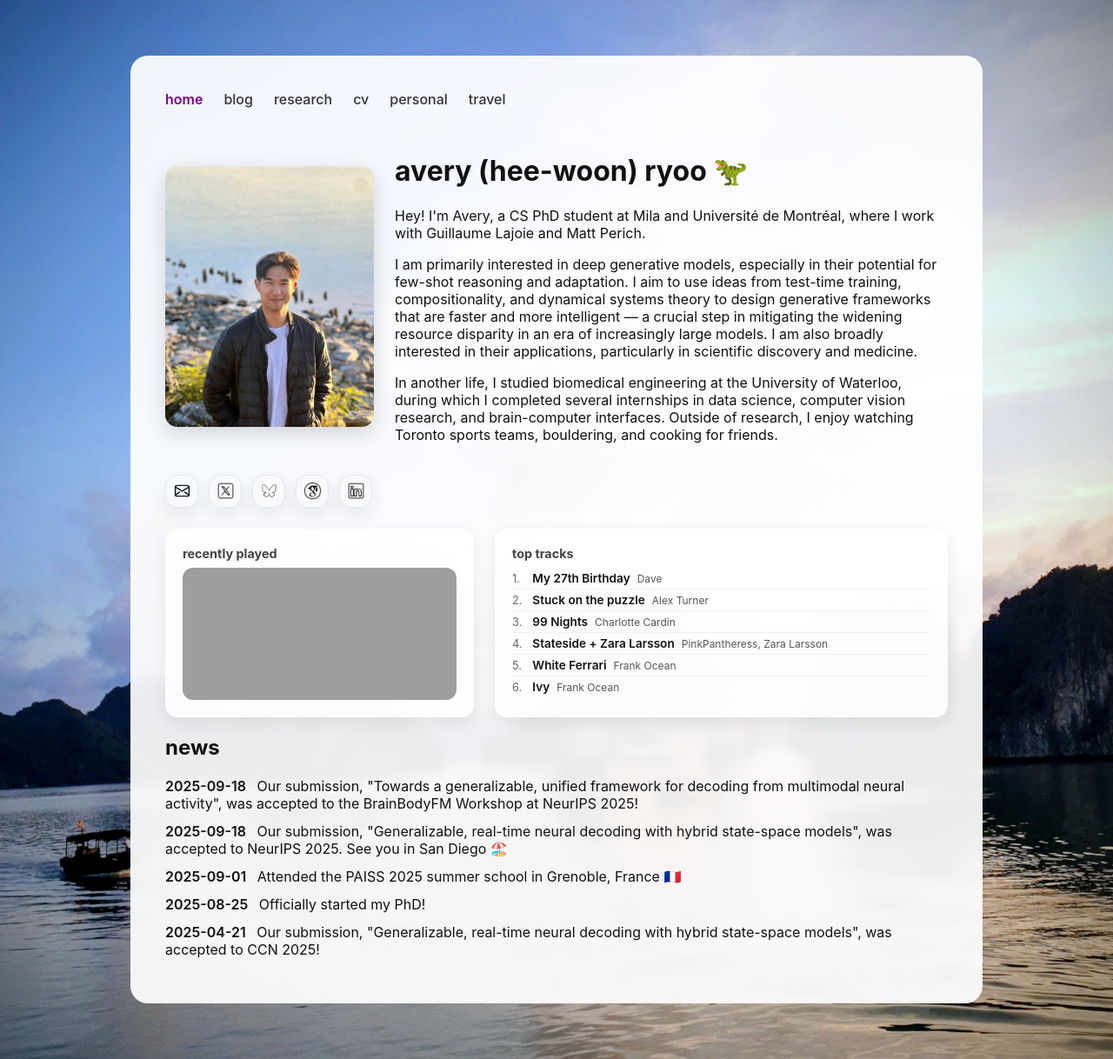
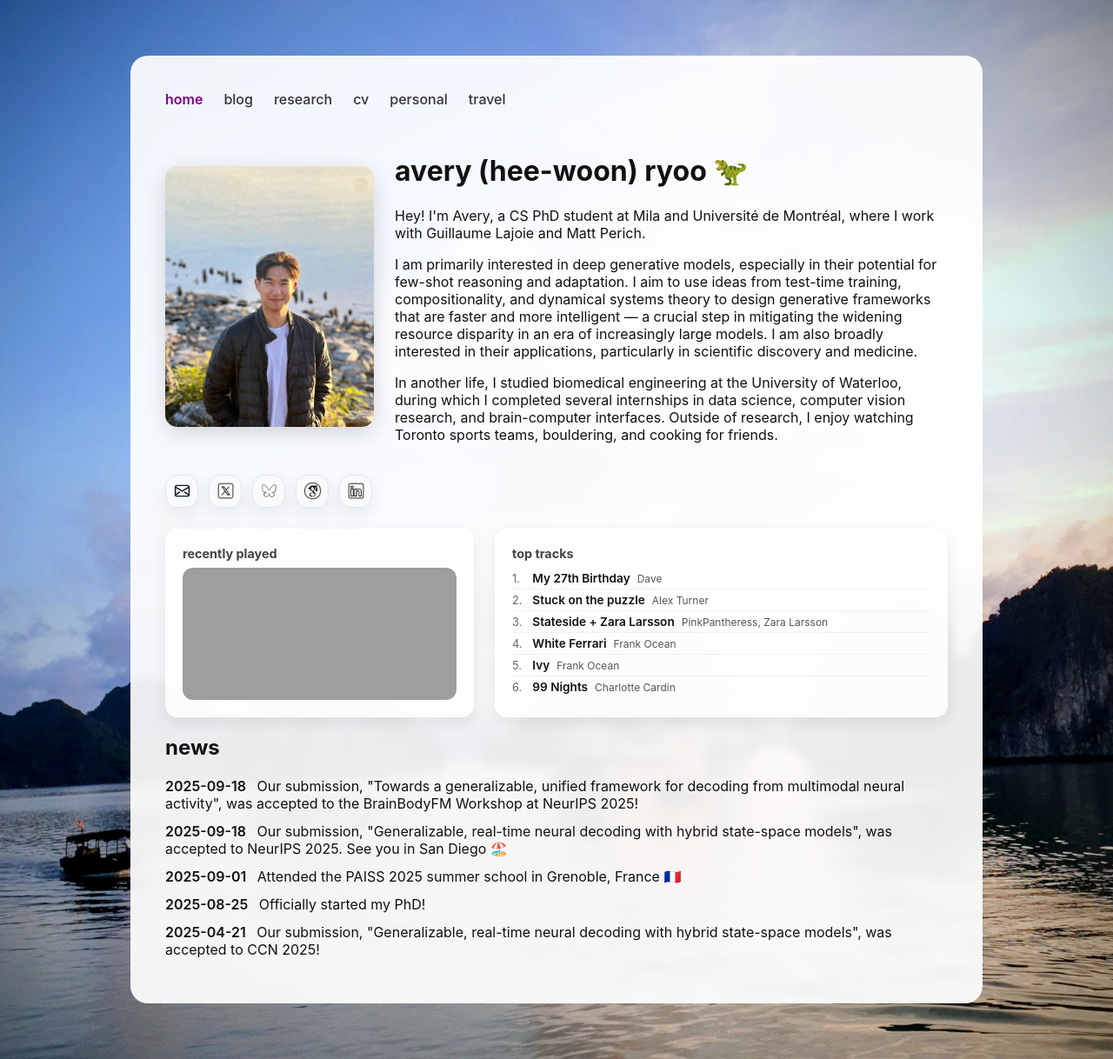
Before and after one commit to averyryoo/averyryoo.github.io, a Jekyll site: the page built from index.md, in a window 1280 px wide. Shown: the whole page at 87% size. Built offline with Jekyll 4.4.1, drawn with Linux system fonts in a browser that asks for light colours; part of the change alters nothing that is shown; grey boxes are pictures that could not be loaded.

```diff
--- a/_data/spotify.yml
+++ b/_data/spotify.yml
@@ -12,9 +12,6 @@ top_tracks:
 - artist: Alex Turner
   track: Stuck on the puzzle
   url: https://open.spotify.com/track/3cUxncrTWSA9lhlQbuIwUY
-- artist: Charlotte Cardin
-  track: 99 Nights
-  url: https://open.spotify.com/track/7w3vaoMGxdzfkiN25jmDDE
 - artist: PinkPantheress, Zara Larsson
   track: Stateside + Zara Larsson
   url: https://open.spotify.com/track/1DwscornXpj8fmOmYVlqZt
@@ -24,4 +21,7 @@ top_tracks:
 - artist: Frank Ocean
   track: Ivy
   url: https://open.spotify.com/track/2ZWlPOoWh0626oTaHrnl2a
-updated_at: 2026-03-19 17:33 UTC
+- artist: Charlotte Cardin
+  track: 99 Nights
+  url: https://open.spotify.com/track/7w3vaoMGxdzfkiN25jmDDE
+updated_at: 2026-03-19 18:56 UTC
```
